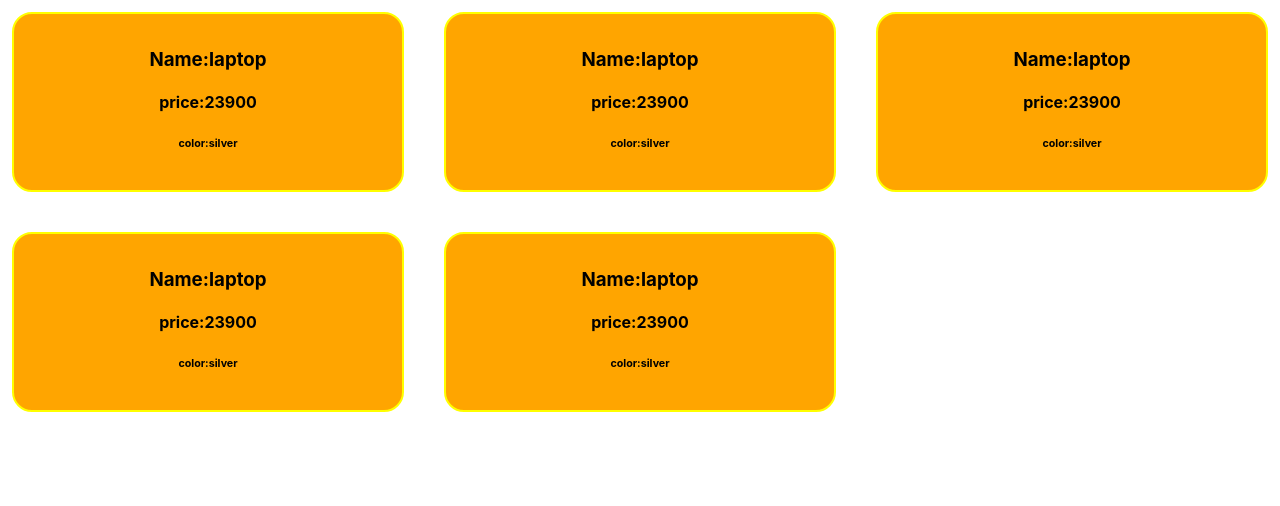
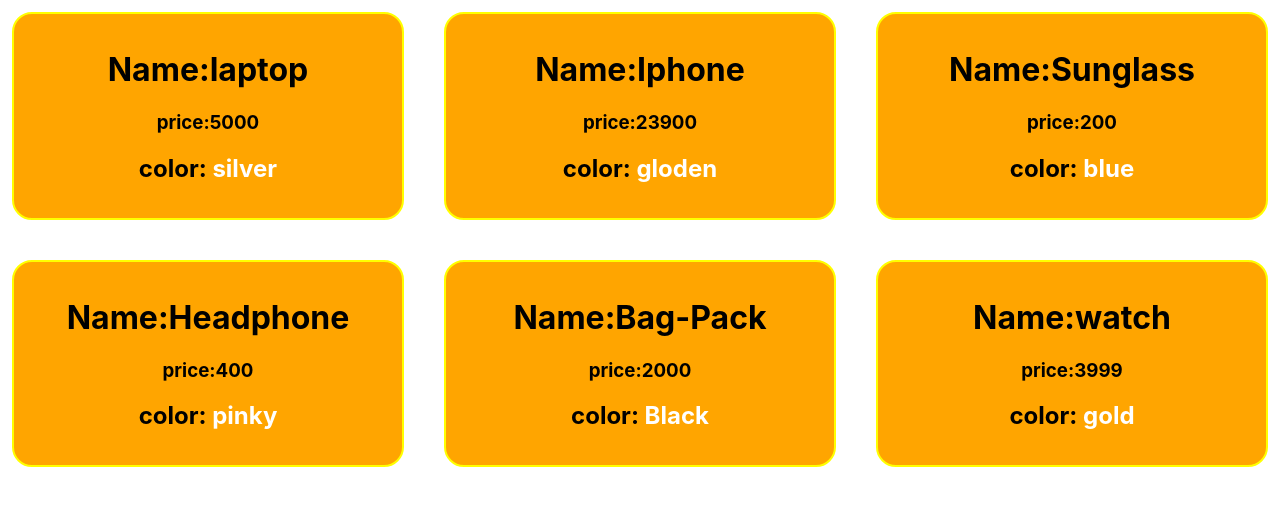
Before and after one commit to SabujMahonto/reactjs-component-recap, a React (Create React App) app: page / in a window 1280 px wide. Shown: the top 506 px of the page. Built offline with nearby package versions, Linux system fonts and the light colour scheme.

Commit message:
css style add

```diff
--- a/src/App.css
+++ b/src/App.css
@@ -2,40 +2,4 @@
   display: grid;
   grid-template-columns: repeat(3, 1fr);
   grid-gap: 1rem;
-  /* text-align: center; */
 }
-
-.App-logo {
-  height: 40vmin;
-  pointer-events: none;
-}
-
-@media (prefers-reduced-motion: no-preference) {
-  .App-logo {
-    animation: App-logo-spin infinite 20s linear;
-  }
-}
-
-.App-header {
-  background-color: #282c34;
-  min-height: 100vh;
-  display: flex;
-  flex-direction: column;
-  align-items: center;
-  justify-content: center;
-  font-size: calc(10px + 2vmin);
-  color: white;
-}
-
-.App-link {
-  color: #61dafb;
-}
-
-@keyframes App-logo-spin {
-  from {
-    transform: rotate(0deg);
-  }
-  to {
-    transform: rotate(360deg);
-  }
-}
--- a/src/App.js
+++ b/src/App.js
@@ -1,4 +1,4 @@
-import logo from './logo.svg';
+
 import './App.css';
 
 const producStyle = {
@@ -35,19 +35,20 @@
 
 
 const products = [
-  {name:'laptop', price:23900, color:'silver'},
-  {name:'laptop', price:23900, color:'silver'},
-  {name:'laptop', price:23900, color:'silver'},
-  {name:'laptop', price:23900, color:'silver'},
-  {name:'laptop', price:23900, color:'silver'},
+  {name:'laptop', price:5000, color:'silver'},
+  {name:'Iphone', price:23900, color:'gloden'},
+  {name:'Sunglass', price:200, color:'blue'},
+  {name:'Headphone', price:400, color:'pinky'},
+  {name:'Bag-Pack', price:2000, color:'Black'},
+  {name:'watch', price: 3999, color: 'gold'}
 ]
 
 function Product(props){
   return(
     <div style={producStyle}>
-      <h3>Name:{props.name}</h3>
-      <h4>price:{props.price}</h4>
-      <h6>color:{props.color}</h6>
+      <h1>Name:{props.name}</h1>
+      <h3>price:{props.price}</h3>
+      <h2>color: <span style={{color:'white', }}>{props.color}</span></h2>
     </div>
   )
 }
```
